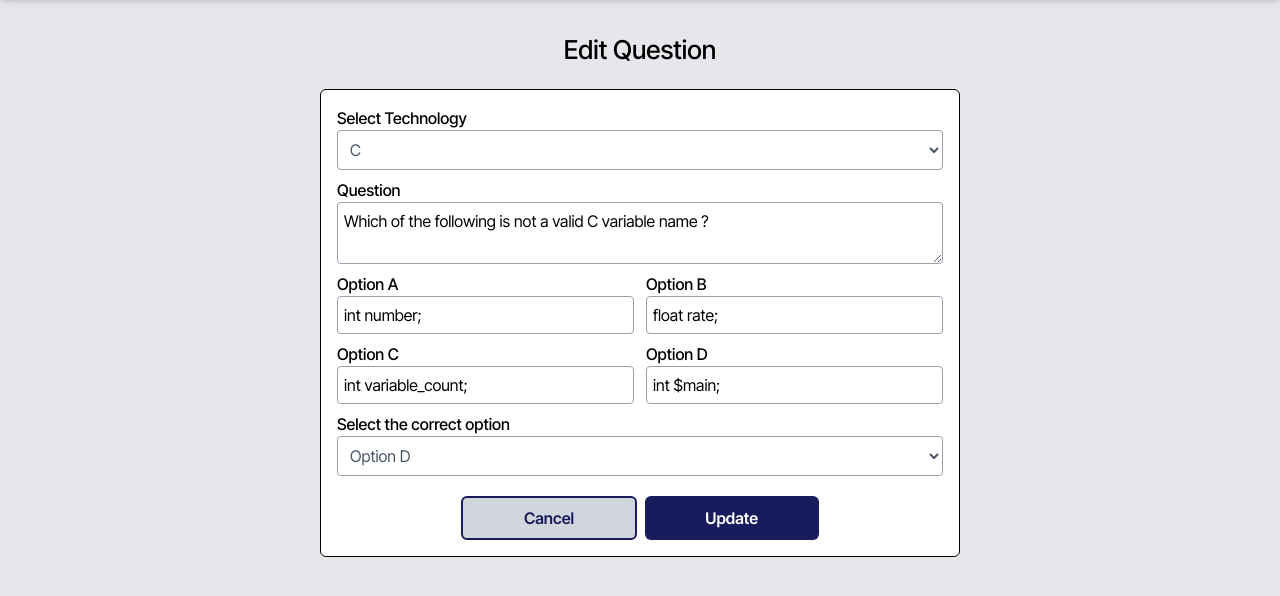
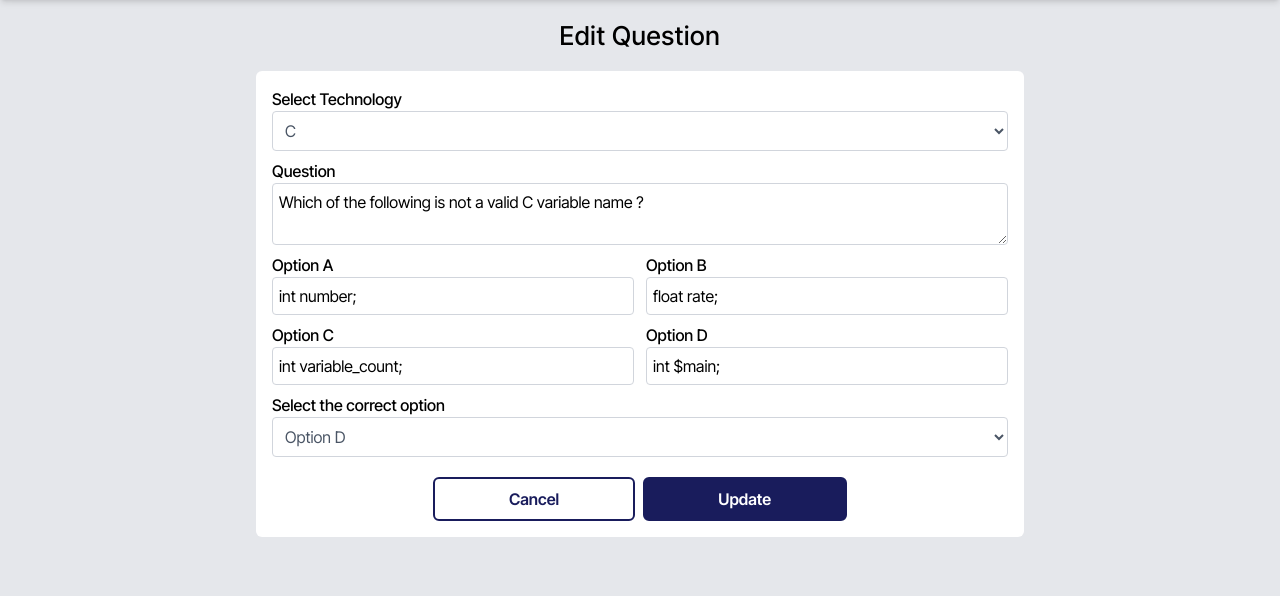
Before and after one commit to ritesh7860/Personal_Quiz, a PHP site: page /edit_question.php?qid=1 in a window 1280 px wide. Shown: the part 50-646 px from the top of the page. Run offline with PHP 8.4, Linux system fonts and the light colour scheme; data comes from the database, SQL or seed files in the repository; some web fonts are replaced.

Commit message:
fixed add and edit design issues

```diff
--- a/edit_question.php
+++ b/edit_question.php
@@ -50,14 +50,14 @@ if ($_SERVER['REQUEST_METHOD'] === 'POST') {
 </head>
 
 <body class="bg-gray-200">
-    <div class="flex flex-col h-[88%] w-screen justify-center items-center mt-[10vh] 2xl:mt-[8vh]">
-        <h2 class="font-medium text-[26px] mb-[20px]">Edit Question</h2>
-        <form class="w-[50%] border-1 bg-white flex flex-col gap-2 border-red bg-[#e6e6e6] rounded-md p-4" method="post">
+    <div class="flex flex-col h-[88%] w-screen justify-center items-center mt-[50px] py-2">
+        <h2 class="font-medium text-[26px] py-2 tracking-wide">Edit Question</h2>
+        <form class="w-[90%] md:w-[80%] xl:w-[60%] bg-white flex flex-col gap-2 bg-[#e6e6e6] rounded-md p-4 mt-2" method="post">
 
             <!-- Technology -->
             <div class="flex flex-col">
                 <label class="text-md font-medium">Select Technology</label>
-                <select class="cursor-pointer border-1 border-gray-400 text-gray-600 p-2 rounded-sm" name="tech" required>
+                <select class="cursor-pointer border-1 border-gray-300 text-gray-600 p-2 rounded-sm" name="tech" required>
                     <option value="" disabled>--Select--</option>
                     <?php foreach ($technologies as $t): ?>
                         <option value="<?= htmlspecialchars($t) ?>" <?= ($t == $row['technology']) ? 'selected' : '' ?>>
@@ -70,33 +70,33 @@ if ($_SERVER['REQUEST_METHOD'] === 'POST') {
             <!-- Question -->
             <div class="flex flex-col">
                 <label class="text-md font-medium">Question</label>
-                <textarea class="border-1 focus:ring-1 outline-none border-gray-400 p-1.5 rounded-sm"
+                <textarea class="border-1 focus:ring-1 outline-none border-gray-300 p-1.5 rounded-sm"
                           name="ques" required><?= htmlspecialchars($row['qns']) ?></textarea>
             </div>
 
             <!-- Options -->
-            <div class="flex gap-3">
-                <div class="flex flex-col w-[50%]">
+            <div class="flex flex-col md:flex-row gap-3">
+                <div class="flex flex-col w-full md:w-[50%]">
                     <label class="text-md font-medium">Option A</label>
-                    <input class="border-1 border-gray-400 focus:ring-1 outline-none p-1.5 rounded-sm"
+                    <input class="border-1 border-gray-300 focus:ring-1 outline-none p-1.5 rounded-sm"
                            type="text" name="a" value="<?= htmlspecialchars($row['OptA']) ?>" required />
                 </div>
-                <div class="flex flex-col w-[50%]">
+                <div class="flex flex-col w-full md:w-[50%]">
                     <label class="text-md font-medium">Option B</label>
-                    <input class="border-1 border-gray-400 focus:ring-1 outline-none p-1.5 rounded-sm"
+                    <input class="border-1 border-gray-300 focus:ring-1 outline-none p-1.5 rounded-sm"
                            type="text" name="b" value="<?= htmlspecialchars($row['OptB']) ?>" required />
                 </div>
             </div>
 
-            <div class="flex gap-3">
-                <div class="flex flex-col w-[50%]">
+            <div class="flex flex-col md:flex-row gap-3">
+                <div class="flex flex-col w-full md:w-[50%]">
                     <label class="text-md font-medium">Option C</label>
-                    <input class="border-1 border-gray-400 focus:ring-1 outline-none p-1.5 rounded-sm"
+                    <input class="border-1 border-gray-300 focus:ring-1 outline-none p-1.5 rounded-sm"
                            type="text" name="c" value="<?= htmlspecialchars($row['OptC']) ?>" required />
                 </div>
-                <div class="flex flex-col w-[50%]">
+                <div class="flex flex-col w-full md:w-[50%]">
                     <label class="text-md font-medium">Option D</label>
-                    <input class="border-1 border-gray-400 focus:ring-1 outline-none p-1.5 rounded-sm"
+                    <input class="border-1 border-gray-300 focus:ring-1 outline-none p-1.5 rounded-sm"
                            type="text" name="d" value="<?= htmlspecialchars($row['OptD']) ?>" required />
                 </div>
             </div>
@@ -104,7 +104,7 @@ if ($_SERVER['REQUEST_METHOD'] === 'POST') {
             <!-- Correct Answer -->
             <div class="flex flex-col">
                 <label class="text-md font-medium">Select the correct option</label>
-                <select class="cursor-pointer border-1 border-gray-400 focus:ring-1 outline-none text-gray-600 p-2 rounded-sm"
+                <select class="cursor-pointer border-1 border-gray-300 focus:ring-1 outline-none text-gray-600 p-2 rounded-sm"
                         name="ans" required>
                     <option value="OptA" <?= $row['ans']=="OptA"?"selected":"" ?>>Option A</option>
                     <option value="OptB" <?= $row['ans']=="OptB"?"selected":"" ?>>Option B</option>
@@ -116,10 +116,10 @@ if ($_SERVER['REQUEST_METHOD'] === 'POST') {
             <!-- Buttons -->
             <div class="mt-3 flex justify-center gap-2">
                 <a href="manage_questions.php"
-                   class="px-[10%] py-2 text-[#191c5c] bg-gray-300 border-2 font-semibold border-[#191c5c] rounded-md cursor-pointer text-center">
+                   class="px-[10%] py-2 text-[#191c5c] bg-white hover:bg-[#e6e6e6] border-2 font-semibold border-[#191c5c] rounded-md cursor-pointer text-center">
                    Cancel
                 </a>
-                <input class="px-[10%] py-2 bg-[#191c5c] text-white font-semibold rounded-md cursor-pointer"
+                <input class="px-[10%] py-2 bg-[#191c5c] hover:bg-[#191c7c] border-[#191c5c] border-2 text-white font-semibold rounded-md cursor-pointer"
                        type="submit" value="Update" />
             </div>
 
--- a/insert.php
+++ b/insert.php
@@ -44,7 +44,7 @@ if (isset($_POST['s1'])) {
 
 <body class="bg-gray-200">
     <div class="flex flex-col h-[88%] w-screen justify-center items-center mt-[50px] py-2">
-        <h2 class="font-medium text-[26px]">Create Questions</h2>
+        <h2 class="font-medium text-[26px] py-2 tracking-wide">Create Questions</h2>
 
         <form class="w-[90%] md:w-[80%] xl:w-[60%] bg-white flex flex-col gap-2 bg-[#e6e6e6] rounded-md p-4 shadow-lg mt-2 " name="fr1" method="post">
 
```
